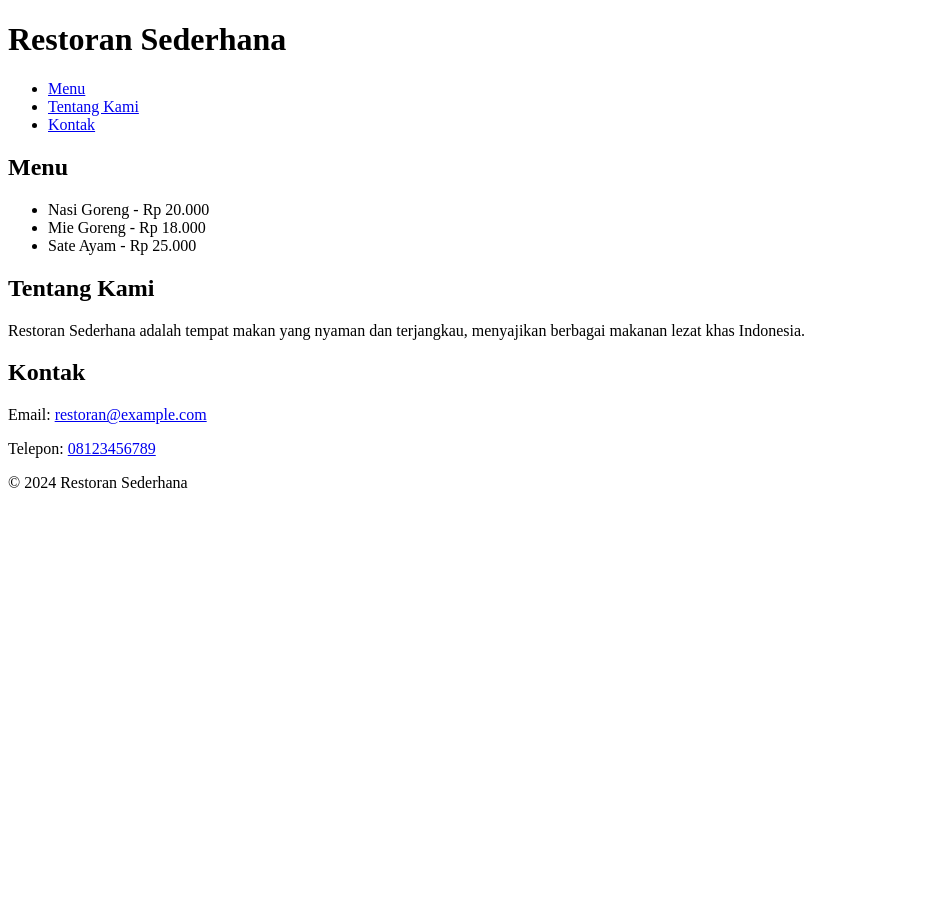
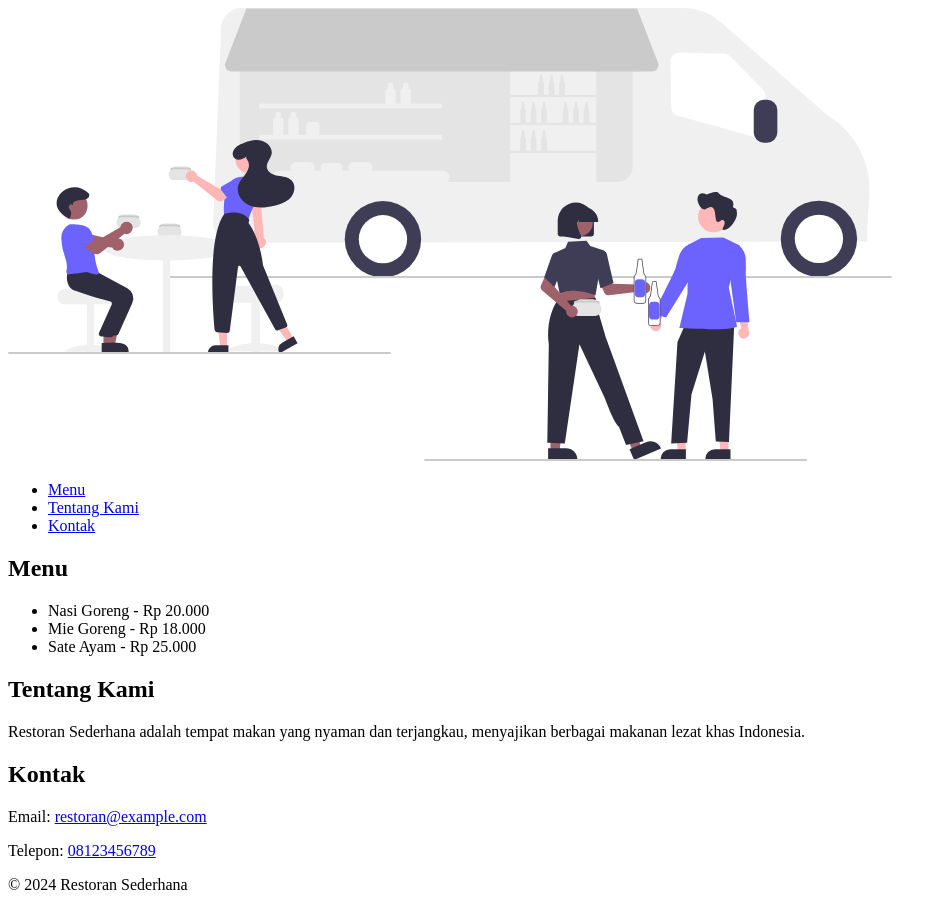
Before and after one commit to Raditxt/Simple_Restaurant_Website, a plain HTML site: page index.html in a window 1280 px wide. Shown: the whole page, without its empty margins (0-947 px from the left). Before the commit the page ends 800 px from the top, so only its background shows below. Drawn offline with nearby package versions, Linux system fonts and the light colour scheme; a script that the page names is missing.

Commit message:
build-up

```diff
--- a/index.html
+++ b/index.html
@@ -7,10 +7,14 @@
   <meta name="description" content="Restaurant Template.">
   <meta name="keywords" content="Restoran">
   <link rel="stylesheet" href="css/style.css">
+  <link href='https://unpkg.com/boxicons@2.1.4/css/boxicons.min.css' rel='stylesheet'>
 </head>
 <body>
-  <header>
-    <h1>Restoran Sederhana</h1>
+    <!-- Header-->
+  <header class="header">
+    <div class="logo">
+        <a href="index.html"><img src="Asset/food_Logo.svg" alt="logo"></a>
+    </div>
   </header>
 
   <nav>
```
Also changed, not shown: Asset/food_Logo.svg (added).
